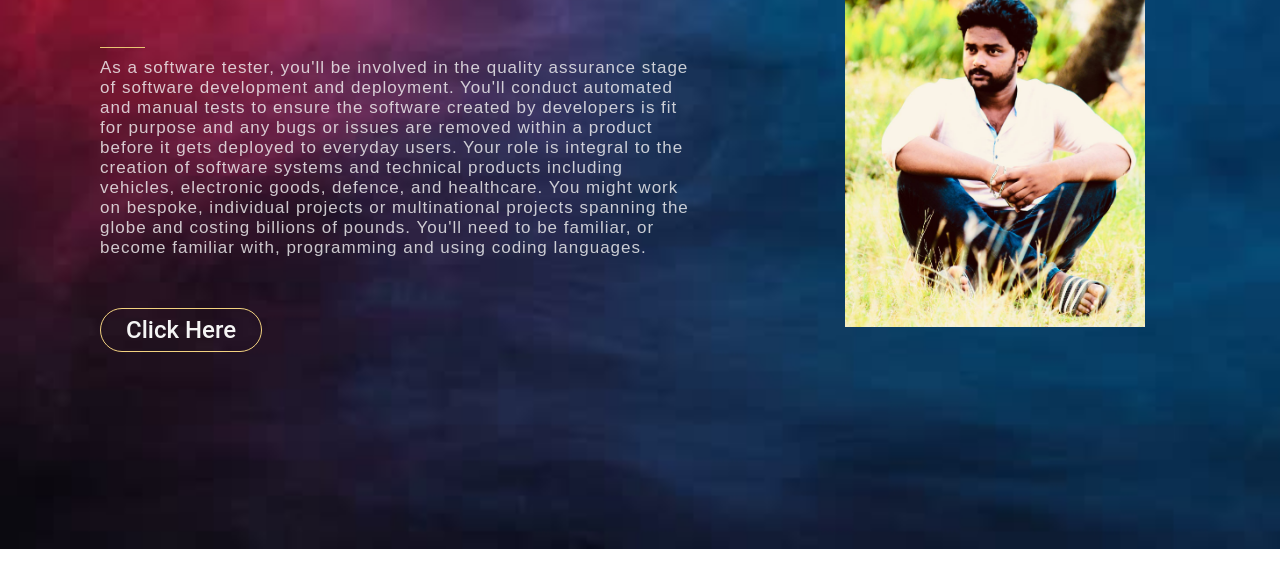
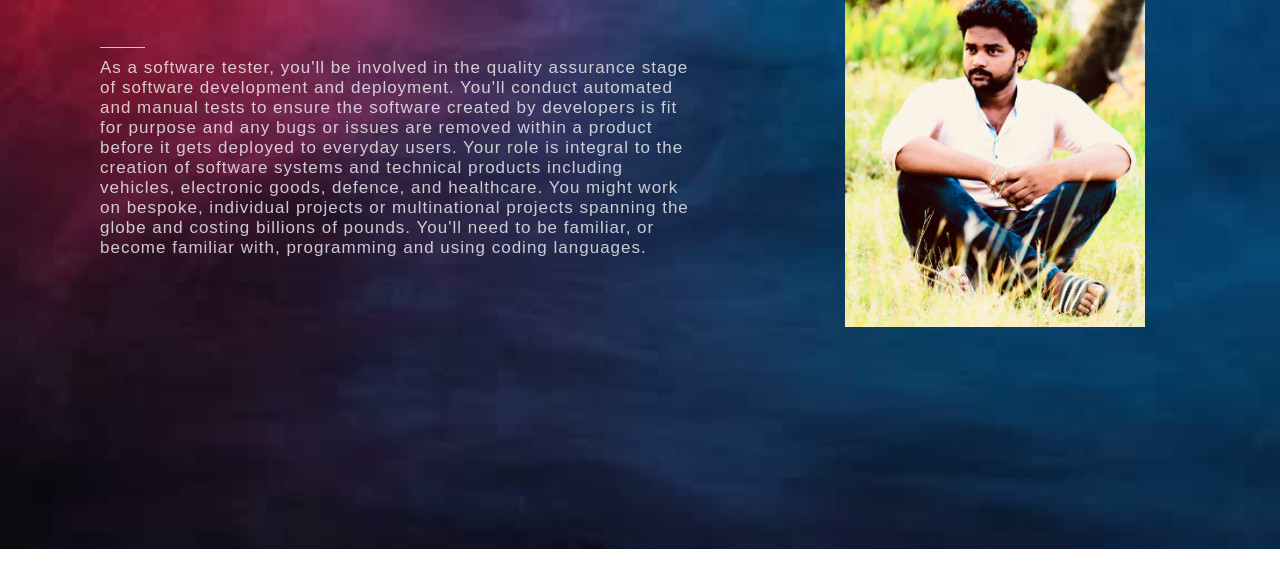
Before and after one commit to irrinki1111/makemytrip, a plain HTML site: page index.html in a window 1280 px wide. Shown: the part 251-838 px from the top of the page. Drawn offline with Linux system fonts and the light colour scheme.

Commit message:
Update index.html

```diff
--- a/index.html
+++ b/index.html
@@ -39,8 +39,7 @@
           defence, and healthcare.
           You might work on bespoke, individual projects or multinational projects spanning the globe and costing billions of pounds.
           You'll need to be familiar, or become familiar with, programming and using coding languages.
-        </p>
-        <button>Click Here</button>
+          </p>
       </div>
       <div class="maintwo">
         <img class="image" src="naga.jpg" alt="pic" >
```
